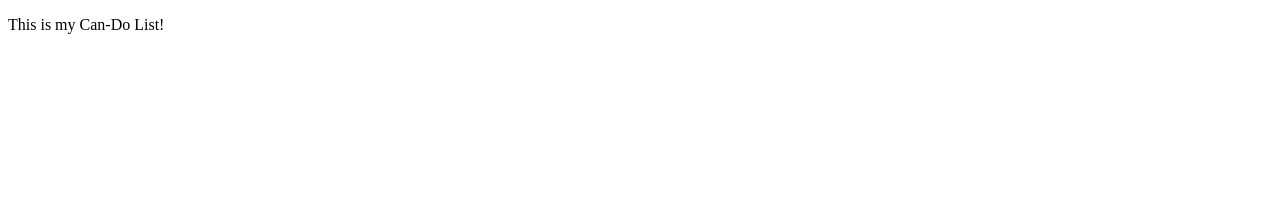
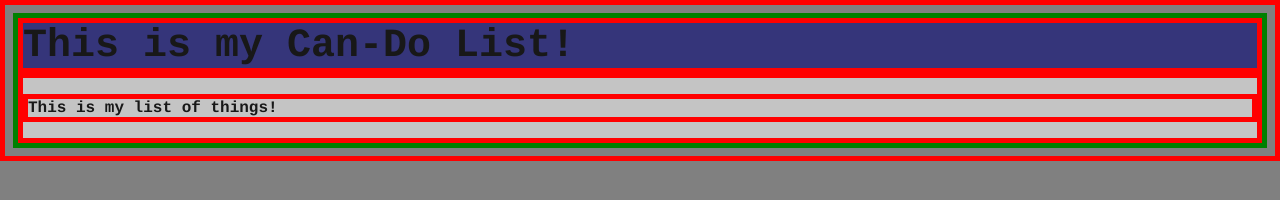
Before and after one commit to pokornap/TODOList, a plain HTML site: page Todo_List/index.html in a window 1280 px wide. Drawn offline with Linux system fonts and the light colour scheme.

Commit message:
Elements have borders and no margins or padding

```diff
--- a/Todo_List/index.html
+++ b/Todo_List/index.html
@@ -1,5 +1,47 @@
 <!DOCTYPE html>
 <html>
+<style>
+
+* {
+    background-color: grey;
+    border-color: red;
+    border-width: 5px;
+    border-style: solid;
+}
+
+body {
+    border-color: green;
+}
+
+div {
+    font-family: "lucidia console", courier, monospace;
+    color: rgb(24, 24, 24);
+    font-weight: bold;
+    /* margin-bottom: 15px;
+    margin-left: 5px;
+    padding-left: 10px;
+    padding-top: 0px; */
+}
+
+.topbar {
+    background-color: rgba(1, 1, 117, 0.589);
+    top: 25px;
+    left: 0px;
+    font-size: 2.5em;
+}
+
+.display {
+    background-color: rgb(196, 196, 196);
+    /* height: 100%; */
+    font-size: 16px;
+}
+
+.item {
+    background-color: rgb(0,0,0,0);
+}
+
+
+</style>
     <head>
         <meta name="viewport" content="width=device-width, initial-scale" charset="UTF-8">
         <title>Hello there!</title>
@@ -7,10 +49,12 @@
     </head>
     <body>
 
-        <div>
-
-            <p id="list">This is my Can-Do List!</p>
-
+        <div class="topbar">This is my Can-Do List!</div>
+        <div class="display">
+            <p class="item">This is my list of things!</p>
+            <!-- <p class="item">This is my list of things!</p>
+            <p class="item">This is my list of things!</p>
+            <p class="item">This is my list of things!</p> -->
         </div>
         <script>
 
```
